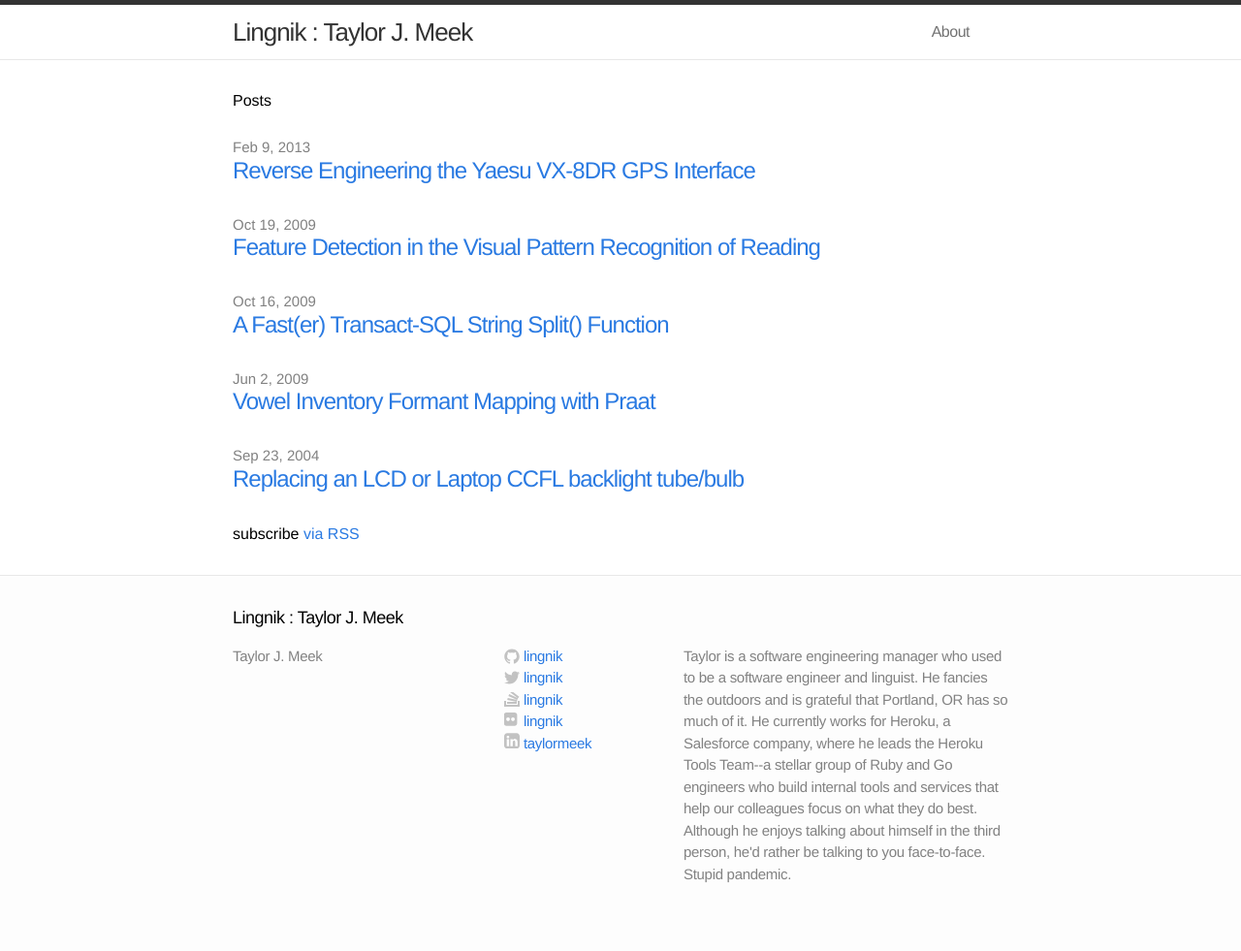
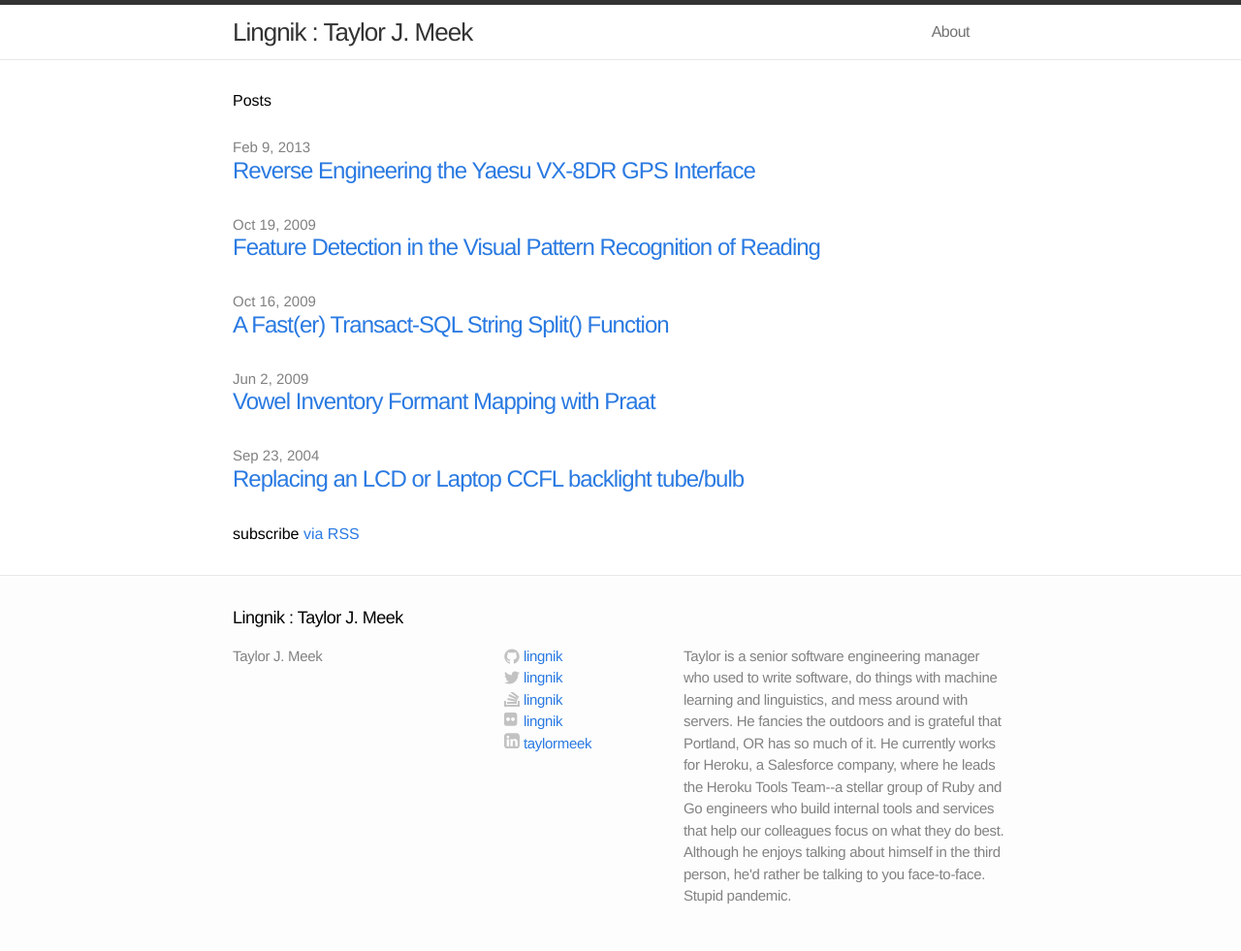
Before and after one commit to Lingnik/lingnik.github.io, a Jekyll site: the page built from index.html, in a window 1280 px wide. Shown: the whole page at 97% size. Built offline with Jekyll 4.4.1, drawn with Linux system fonts in a browser that asks for light colours; before the commit the page ends 958 px from its top, so only the background shows below that.

Commit message:
ok so I'm being picky but whatever

```diff
--- a/_config.yml
+++ b/_config.yml
@@ -2,7 +2,7 @@
 name: "Lingnik : Taylor J. Meek"
 title: Taylor J. Meek
 email: taylor.meek@gmail.com
-description: "Taylor is a software engineering manager who used to be a software engineer and linguist. He fancies the outdoors and is grateful that Portland, OR has so much of it. He currently works for Heroku, a Salesforce company, where he leads the Heroku Tools Team--a stellar group of Ruby and Go engineers who build internal tools and services that help our colleagues focus on what they do best. Although he enjoys talking about himself in the third person, he'd rather be talking to you face-to-face. Stupid pandemic."
+description: "Taylor is a senior software engineering manager who used to write software, do things with machine learning and linguistics, and mess around with servers. He fancies the outdoors and is grateful that Portland, OR has so much of it. He currently works for Heroku, a Salesforce company, where he leads the Heroku Tools Team--a stellar group of Ruby and Go engineers who build internal tools and services that help our colleagues focus on what they do best. Although he enjoys talking about himself in the third person, he'd rather be talking to you face-to-face. Stupid pandemic."
 icon: "/favicon.ico"
 baseurl: ""
 url: "http://lingnik.com"
```
